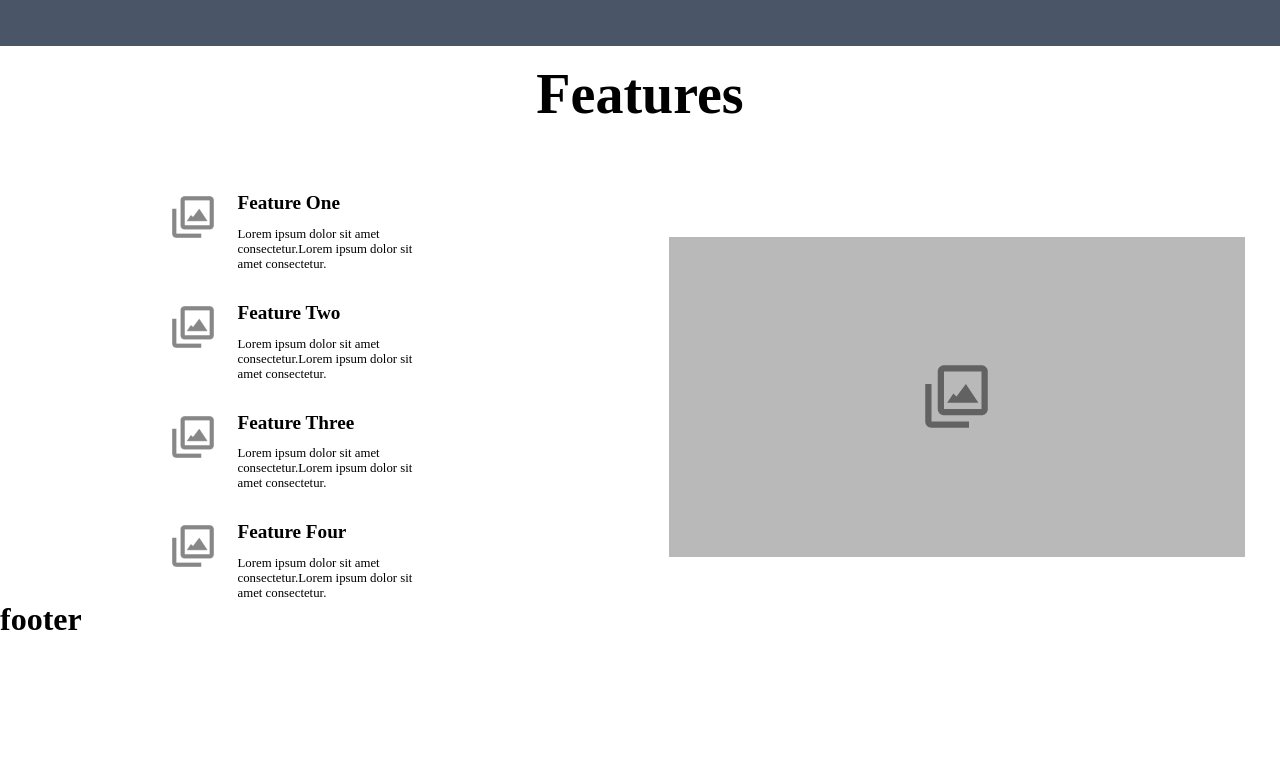
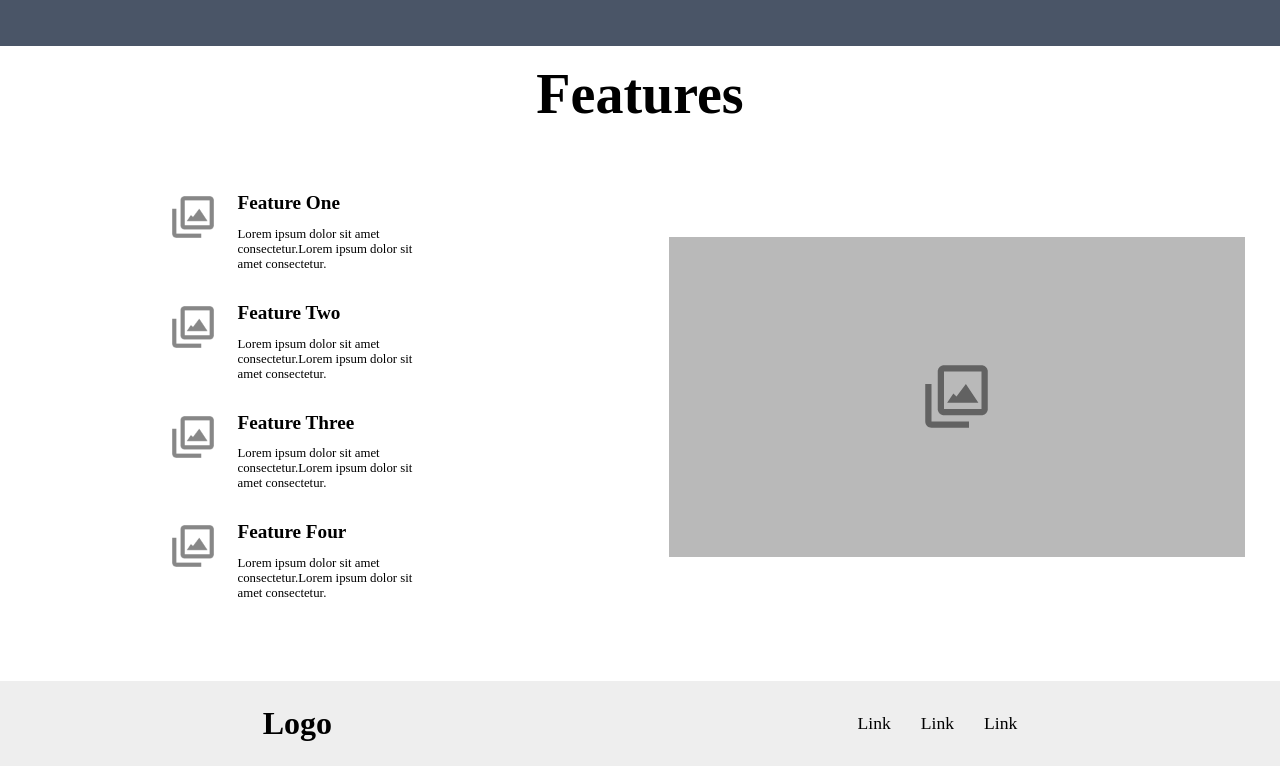
Before and after one commit to Marcos-Segantine/homepage-typescript, a React (Vite) app: page / in a window 1280 px wide. Shown: the part 2307-3073 px from the top of the page. Before the commit the page ends 2945 px from the top, so only its background shows below. Built offline with nearby package versions, Linux system fonts and the light colour scheme.

Commit message:
Styling Footer

```diff
--- a/src/css/footer.css
+++ b/src/css/footer.css
@@ -0,0 +1,12 @@
+footer {
+    display: flex;
+    justify-content: space-around;
+    align-items: center;
+    margin-top: 5rem;
+    background-color: var(--gray);
+}
+
+footer ul {
+    display: flex;
+    gap: 30px;
+}
--- a/src/shared/footer.tsx
+++ b/src/shared/footer.tsx
@@ -1,5 +1,19 @@
 import "../css/footer.css";
 
 export const Footer = () => {
-  return <h1>footer</h1>;
+  return (
+    <footer>
+      <div className="logo">
+        <h1>Logo</h1>
+      </div>
+
+      <nav>
+        <ul>
+          <li><a href="">Link</a></li>
+          <li><a href="">Link</a></li>
+          <li><a href="">Link</a></li>
+        </ul>
+      </nav>
+    </footer>
+  )
 };
```
